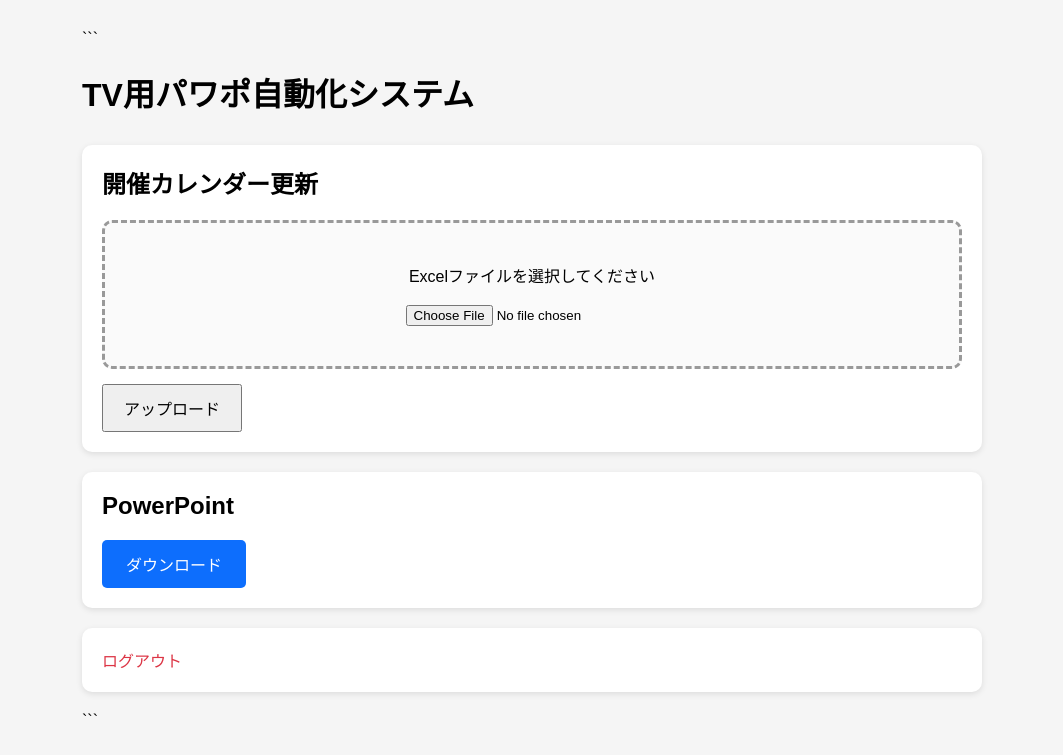
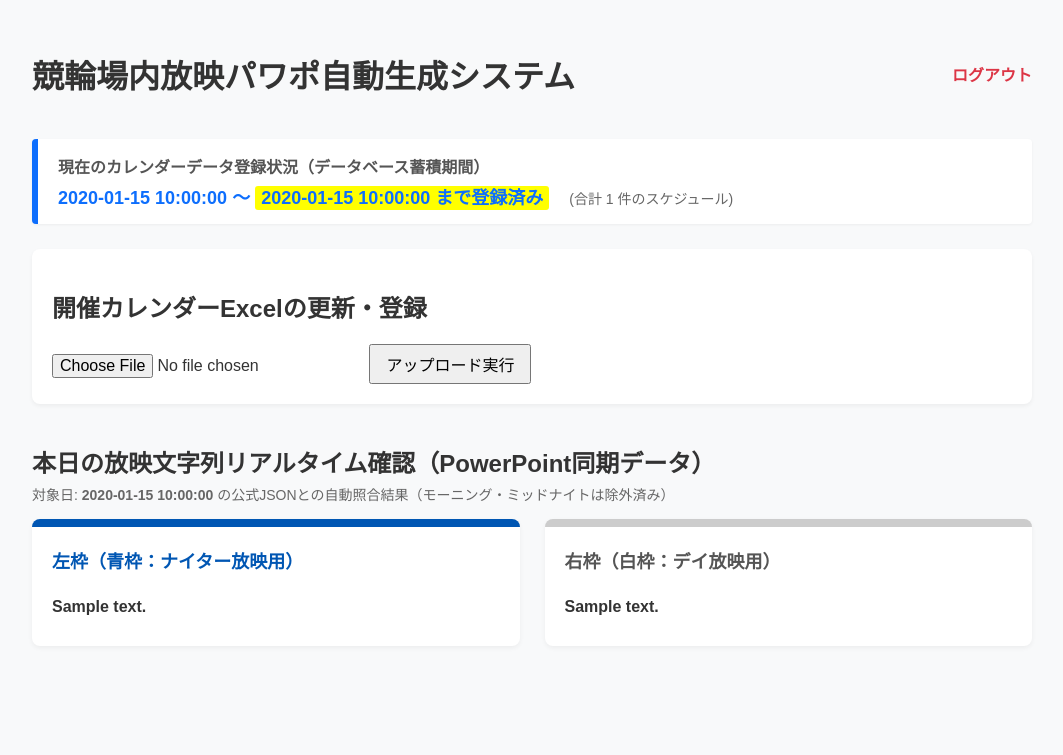
Before and after one commit to X-toukou-tamano/tv-schedule-generator, a Flask app: template src/templates/dashboard.html in a window 1280 px wide. Shown: the top 755 px of the page, without its empty margins (108-1171 px from the left). Run offline with Flask 3, Linux system fonts and the light colour scheme; the template is opened without the code that fills it: most values are stand-ins (such as "Sample title", 1, 10 or a date in 2020).

Commit message:
Update dashboard.html

````diff
--- a/src/templates/dashboard.html
+++ b/src/templates/dashboard.html
@@ -1,146 +1,97 @@
 <!DOCTYPE html>
-
 <html lang="ja">
 <head>
-<meta charset="UTF-8">
-<meta name="viewport" content="width=device-width, initial-scale=1.0">
+    <meta charset="UTF-8">
+    <title>自動化システム - ダッシュボード</title>
+    <style>
+        body { font-family: sans-serif; margin: 30px; background: #f8f9fa; color: #333; }
+        .container { max-width: 1000px; margin: auto; }
+        .header-box { display: flex; justify-content: space-between; align-items: center; margin-bottom: 20px; }
+        .logout-btn { color: #dc3545; text-decoration: none; font-weight: bold; }
 
-<title>TV用パワポ自動化システム</title>
+        /* インフォメーションスタイル */
+        .info-card { background: #fff; border-left: 6px solid #0d6efd; padding: 15px 20px; border-radius: 4px; margin-bottom: 25px; box-shadow: 0 1px 3px rgba(0,0,0,0.05); }
+        .info-card h3 { margin: 0 0 5px 0; font-size: 16px; color: #555; }
+        .info-date { font-size: 18px; font-weight: bold; color: #0d6efd; }
 
-<style>
+        .upload-section { background: #fff; padding: 20px; border-radius: 8px; margin-bottom: 30px; box-shadow: 0 2px 4px rgba(0,0,0,0.05); }
+        .alert-success { background: #d1e7dd; color: #0f5132; padding: 12px; border-radius: 4px; margin-bottom: 15px; font-weight: bold; }
 
-body{
-    font-family:sans-serif;
-    background:#f5f5f5;
-    margin:30px;
-}
-
-.container{
-    max-width:900px;
-    margin:auto;
-}
-
-.card{
-    background:white;
-    border-radius:10px;
-    padding:20px;
-    margin-bottom:20px;
-    box-shadow:0 2px 6px rgba(0,0,0,0.1);
-}
-
-h1{
-    margin-bottom:30px;
-}
-
-h2{
-    margin-top:0;
-}
-
-.upload-box{
-    border:3px dashed #999;
-    border-radius:10px;
-    padding:40px;
-    text-align:center;
-    background:#fafafa;
-    margin-bottom:15px;
-}
-
-button{
-    padding:10px 20px;
-    font-size:16px;
-    cursor:pointer;
-}
-
-.download-btn{
-    display:inline-block;
-    padding:12px 24px;
-    background:#0d6efd;
-    color:white;
-    text-decoration:none;
-    border-radius:5px;
-}
-
-.logout{
-    color:#dc3545;
-    text-decoration:none;
-}
-
-.message{
-    color:green;
-    font-weight:bold;
-}
-
-</style>
-
+        /* プレビュー表示エリア */
+        .flex-box { display: flex; gap: 25px; margin-top: 15px; }
+        .card { flex: 1; background: white; border-radius: 8px; padding: 20px; box-shadow: 0 2px 5px rgba(0,0,0,0.05); }
+        .blue-box { border-top: 8px solid #0056b3; }
+        .white-box { border-top: 8px solid #cccccc; }
+        .card h2 { margin-top: 0; font-size: 18px; }
+        ul { list-style: none; padding: 0; margin: 0; }
+        li { font-size: 16px; font-weight: bold; padding: 10px 0; border-bottom: 1px solid #eee; }
+        li:last-child { border-bottom: none; }
+        .no-data { color: #888; font-style: italic; font-size: 14px; }
+    </style>
 </head>
-
 <body>
 
 <div class="container">
+    <div class="header-box">
+        <h1>競輪場内放映パワポ自動生成システム</h1>
+        <a href="/logout" class="logout-btn">ログアウト</a>
+    </div>
 
-```
-<h1>TV用パワポ自動化システム</h1>
+    <div class="info-card">
+        <h3>現在のカレンダーデータ登録状況（データベース蓄積期間）</h3>
+        {% if start_date and end_date %}
+            <div class="info-date">
+                {{ start_date }} ～ <span style="background: yellow; padding: 2px 6px; border-radius: 3px;">{{ end_date }} まで登録済み</span>
+                <span style="font-size: 14px; color: #666; font-weight: normal; margin-left: 15px;">(合計 {{ total_count }} 件のスケジュール)</span>
+            </div>
+        {% else %}
+            <div class="info-date" style="color: #dc3545;">Excelデータが未登録です。以下のフォームからアップロードしてください。</div>
+        {% endif %}
+    </div>
 
-<div class="card">
+    <div class="upload-section">
+        <h2>開催カレンダーExcelの更新・登録</h2>
+        {% if message %}
+            <div class="alert-success">{{ message }}</div>
+        {% endif %}
+        <form action="/dashboard" method="POST" enctype="multipart/form-data">
+            <input type="file" name="excel" accept=".xlsx, .xls" required style="font-size: 16px;">
+            <button type="submit" style="font-size: 16px; padding: 6px 15px; margin-left: 10px; cursor: pointer;">アップロード実行</button>
+        </form>
+    </div>
 
-    <h2>開催カレンダー更新</h2>
+    <div style="margin-top: 40px;">
+        <h2 style="margin-bottom: 5px;">本日の放映文字列リアルタイム確認（PowerPoint同期データ）</h2>
+        <div style="font-size: 14px; color: #666; margin-bottom: 15px;">対象日: <strong>{{ today_str }}</strong> の公式JSONとの自動照合結果（モーニング・ミッドナイトは除外済み）</div>
 
-    {% if message %}
-    <p class="message">
-        {{ message }}
-    </p>
-    {% endif %}
+        <div class="flex-box">
+            <div class="card blue-box">
+                <h2 style="color: #0056b3;">左枠（青枠：ナイター放映用）</h2>
+                {% if night_text_list %}
+                    <ul>
+                    {% for text in night_text_list %}
+                        <li>{{ text }}</li>
+                    {% endfor %}
+                    </ul>
+                {% else %}
+                    <p class="no-data">本日の対象開催はありません</p>
+                {% endif %}
+            </div>
 
-    <form
-        method="POST"
-        enctype="multipart/form-data"
-    >
-
-        <div class="upload-box">
-
-            Excelファイルを選択してください
-
-            <br><br>
-
-            <input
-                type="file"
-                name="excel"
-                accept=".xlsx,.xls"
-                required
-            >
-
+            <div class="card white-box">
+                <h2 style="color: #555;">右枠（白枠：デイ放映用）</h2>
+                {% if day_text_list %}
+                    <ul>
+                    {% for text in day_text_list %}
+                        <li>{{ text }}</li>
+                    {% endfor %}
+                    </ul>
+                {% else %}
+                    <p class="no-data">本日の対象開催はありません</p>
+                {% endif %}
+            </div>
         </div>
-
-        <button type="submit">
-            アップロード
-        </button>
-
-    </form>
-
-</div>
-
-<div class="card">
-
-    <h2>PowerPoint</h2>
-
-    <a
-        href="/download"
-        class="download-btn"
-    >
-        ダウンロード
-    </a>
-
-</div>
-
-<div class="card">
-
-    <a href="/logout" class="logout">
-        ログアウト
-    </a>
-
-</div>
-```
-
+    </div>
 </div>
 
 </body>
````
